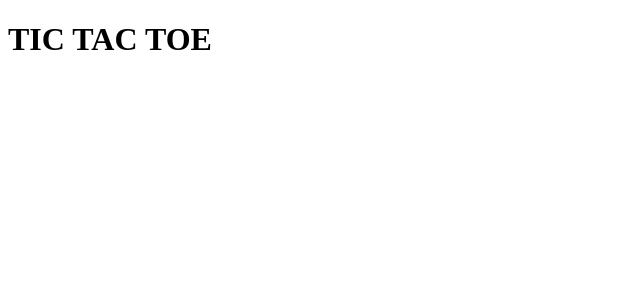
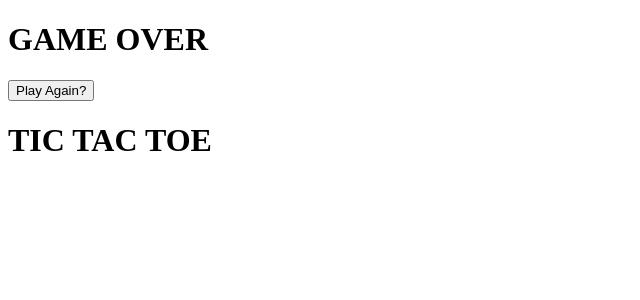
Before and after one commit to MichaelPooleLF/Tic-Tac-Toe, a React app: page / in a window 1280 px wide. Shown: the top 300 px of the page, without its empty margins (0-640 px from the left). Built offline with nearby package versions, Linux system fonts and the light colour scheme; the HTML template or start-up script is replaced by a standard one.

Commit message:
board status shows behind modal

```diff
--- a/src/components/app.jsx
+++ b/src/components/app.jsx
@@ -6,15 +6,16 @@ class App extends React.Component {
   constructor(props) {
     super(props);
     this.state = {
-      gameOver: false,
-      gameStatus: ''
+      gameOver: true,
+      gameStatus: '',
+      board: 'empty'
     };
     this.setGameStatus = this.setGameStatus.bind(this);
   }
 
-  setGameStatus(gameOver, gameStatus) {
+  setGameStatus(gameOver, gameStatus, board) {
     this.setState({
-      gameOver, gameStatus
+      gameOver, gameStatus, board
     });
   }
 
@@ -23,12 +24,12 @@ class App extends React.Component {
       return (
         <>
           <EndGameModal gameStatus={this.state.gameStatus} setGameStatus={this.setGameStatus}/>
-          <Board/>
+          <Board board={this.state.board}/>
         </>
       );
     }
     return (
-      <Board setGameStatus={this.setGameStatus}/>
+      <Board board={this.state.board} setGameStatus={this.setGameStatus}/>
     );
   }
 }
--- a/src/components/board.jsx
+++ b/src/components/board.jsx
@@ -23,6 +23,22 @@ class Board extends React.Component {
     };
     this.handleClick = this.handleClick.bind(this);
     this.setBoard = this.setBoard.bind(this);
+  }
+
+  componentDidMount() {
+    if (this.props.board === 'empty') {
+      this.setState({
+        currentBoard: [
+          ['', '', ''],
+          ['', '', ''],
+          ['', '', '']
+        ]
+      });
+    } else {
+      this.setState({
+        currentBoard: this.props.board
+      });
+    }
   }
 
   checkGameOver() {
@@ -89,7 +105,7 @@ class Board extends React.Component {
 
       // checks if there is a winner. If there is, sets state in app.
       if (this.state.moveCounter === 9 && !winner) {
-        this.props.setGameStatus(true, "Cat's Game!");
+        this.props.setGameStatus(true, "Cat's Game!", this.state.currentBoard);
       } else if (!winner) {
         this.setState({
           checked: {
@@ -100,9 +116,9 @@ class Board extends React.Component {
         });
       } else {
         if (winner === 'x') {
-          this.props.setGameStatus(true, 'Player One Wins!');
+          this.props.setGameStatus(true, 'Player One Wins!', this.state.currentBoard);
         } else {
-          this.props.setGameStatus(true, 'Player Two Wins!');
+          this.props.setGameStatus(true, 'Player Two Wins!', this.state.currentBoard);
         }
       }
     }
--- a/src/components/end-game-modal.jsx
+++ b/src/components/end-game-modal.jsx
@@ -6,7 +6,7 @@ function EndGameModal(props) {
       <div className="end-game-modal-content bg-dark">
         <h1 className="mt-3 text-center">GAME OVER</h1>
         <h3 className="mt-1 text-center">{props.gameStatus}</h3>
-        <button className="btn btn-success mt-3" onClick={() => props.setGameStatus(false, '')}>Play Again?</button>
+        <button className="btn btn-success mt-3" onClick={() => props.setGameStatus(false, '', 'empty')}>Play Again?</button>
       </div>
     </div>
   );
```
